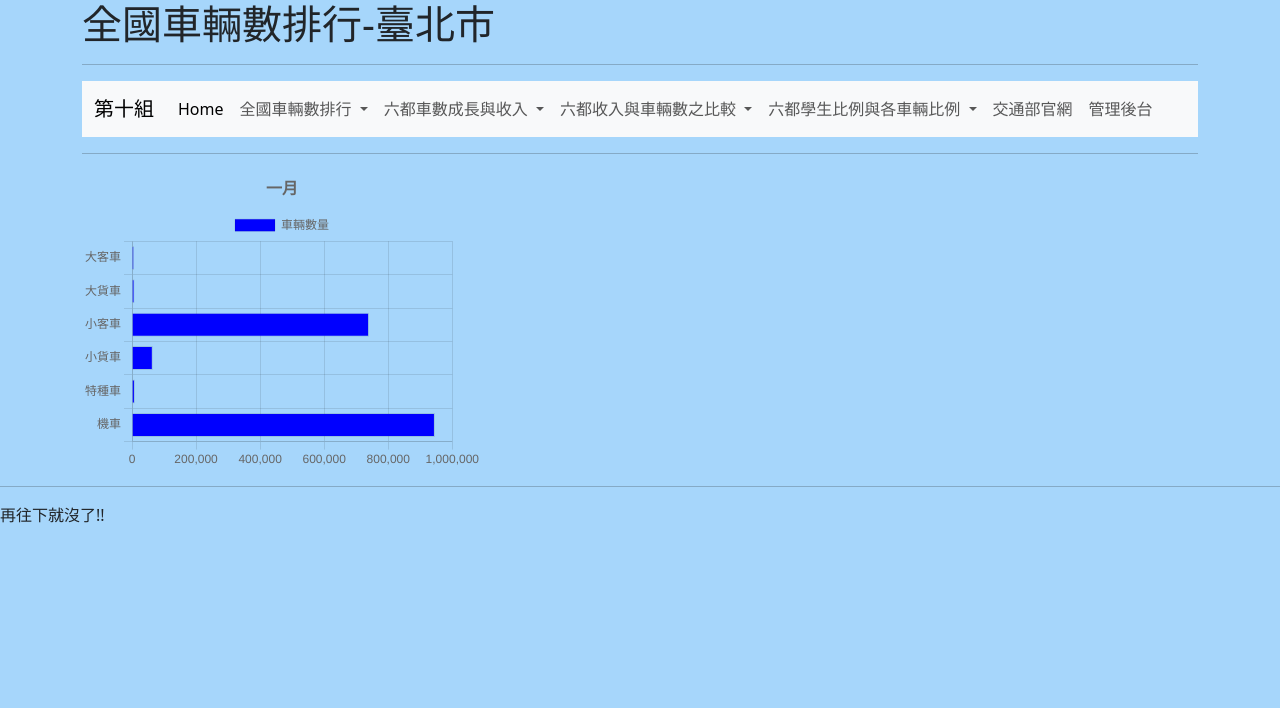
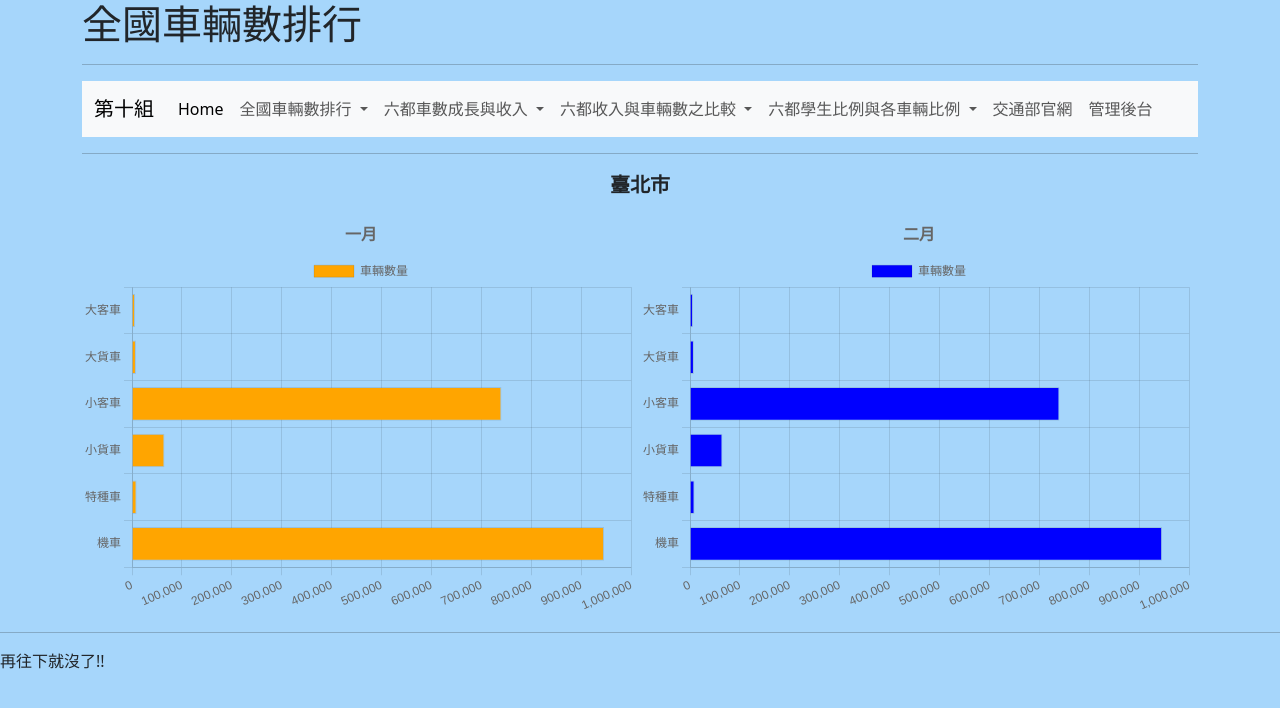
Before and after one commit to Lrniey666/AI_art_exhibition, a Django app: page /vehicle_quantity_ranking/ in a window 1280 px wide. Shown: the top 708 px of the page. Run offline with Django 4.2, Linux system fonts and the light colour scheme; data comes from the database, SQL or seed files in the repository.

Commit message:
新增二月圖表(但二月資料尚未同步)

```diff
--- a/templates/vehicle_quantity_ranking.html
+++ b/templates/vehicle_quantity_ranking.html
@@ -5,16 +5,33 @@
 {% endblock %}
 
 {% block headmessage %}
-  <h1>全國車輛數排行-臺北市</h1>
+  <h1>全國車輛數排行</h1>
 {% endblock %}
 
 {% block content %}
-<div style="width: 400px; height: 300px;">
+<style>
+  .chart-container {
+    display: flex;
+  }
+
+  .chart-container canvas {
+    flex: 1; /* 使用flex屬性使表格容器自動調整大小 */
+    max-width: 50%; /* 設置表格容器最大寬度為50% */
+    height: 400px;
+  }
+</style>
+
+<p style="font-size: 20px;text-align: center;font-weight: bold;">臺北市</p>
+<div class="chart-container">
   <canvas id="myChart"></canvas>
+  <canvas id="myChart2"></canvas>
 </div>
 <script src="https://cdn.jsdelivr.net/npm/chart.js"></script>
 <script>
   const ctx = document.getElementById('myChart');
+  const ctx2 = document.getElementById('myChart2');
+
+  // Chart configurations...
 
   new Chart(ctx, {
     type: 'bar',
@@ -23,8 +40,9 @@
       datasets: [{
         label: '車輛數量',
         data: {{ values|safe }},
-        backgroundColor: ['blue'],
+        backgroundColor: ['orange'],
         borderWidth: 1
+
       }]
     },
     options: {
@@ -42,12 +60,47 @@
           text: '一月',
           position: 'top',
           font: {
-            size: 16
+            size: 16,
+            weight: 'bold'
           }
         }
       }
     }
   });
+
+  new Chart(ctx2, {
+  type: 'bar',
+  data: {
+    labels: ['大客車', '大貨車', '小客車', '小貨車', '特種車', '機車'],
+    datasets: [{
+      label: '車輛數量',
+      data: {{ values|safe }},  // 使用二月的資料
+      backgroundColor: ['blue'],
+      borderWidth: 1
+    }]
+  },
+  options: {
+    indexAxis: 'y',
+    responsive: true,
+    maintainAspectRatio: false,
+    scales: {
+      y: {
+        beginAtZero: true
+      }
+    },
+    plugins: {
+      title: {
+        display: true,
+        text: '二月',
+        position: 'top',
+        font: {
+          size: 16,
+          weight: 'bold'
+        }
+      }
+    }
+  }
+});
 </script>
 
 {% endblock %}
```
Also changed, not shown: api_fetchers/household_vehicle_fetcher.py (line endings or trailing spaces).
